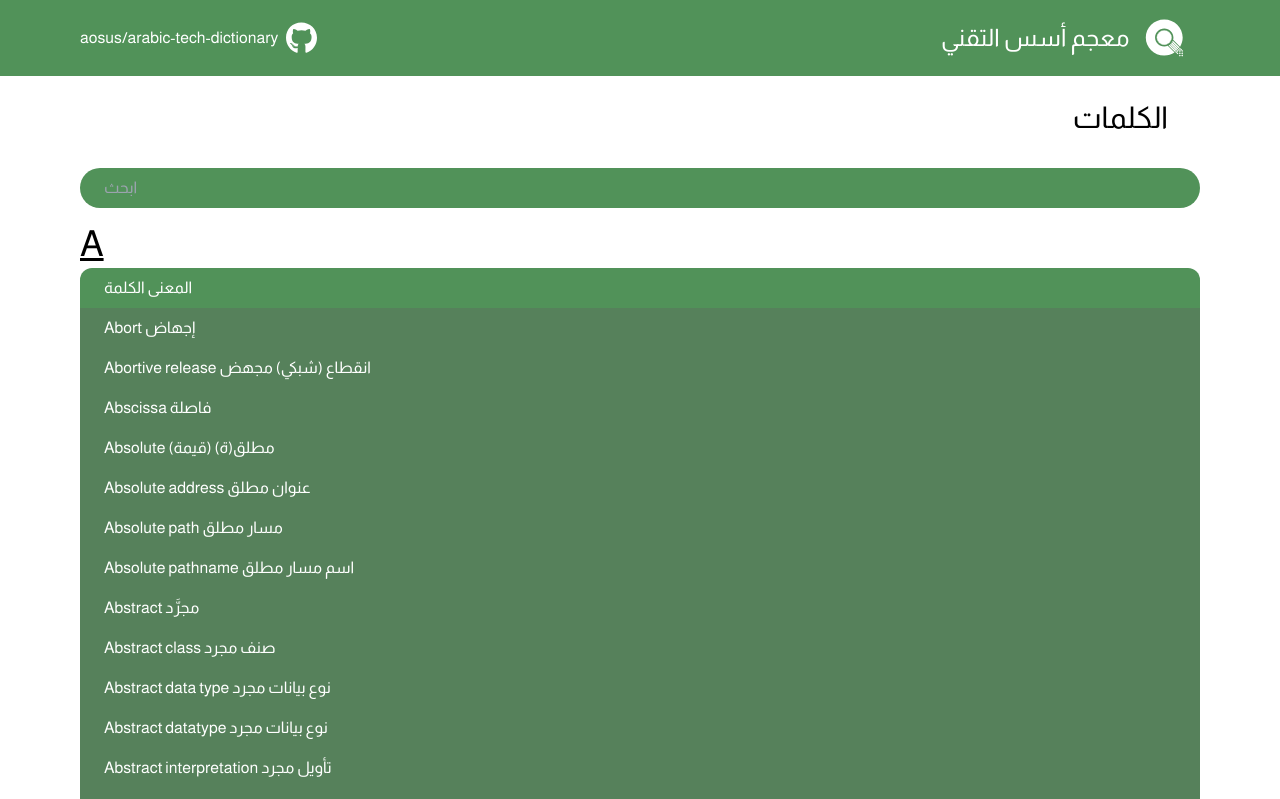
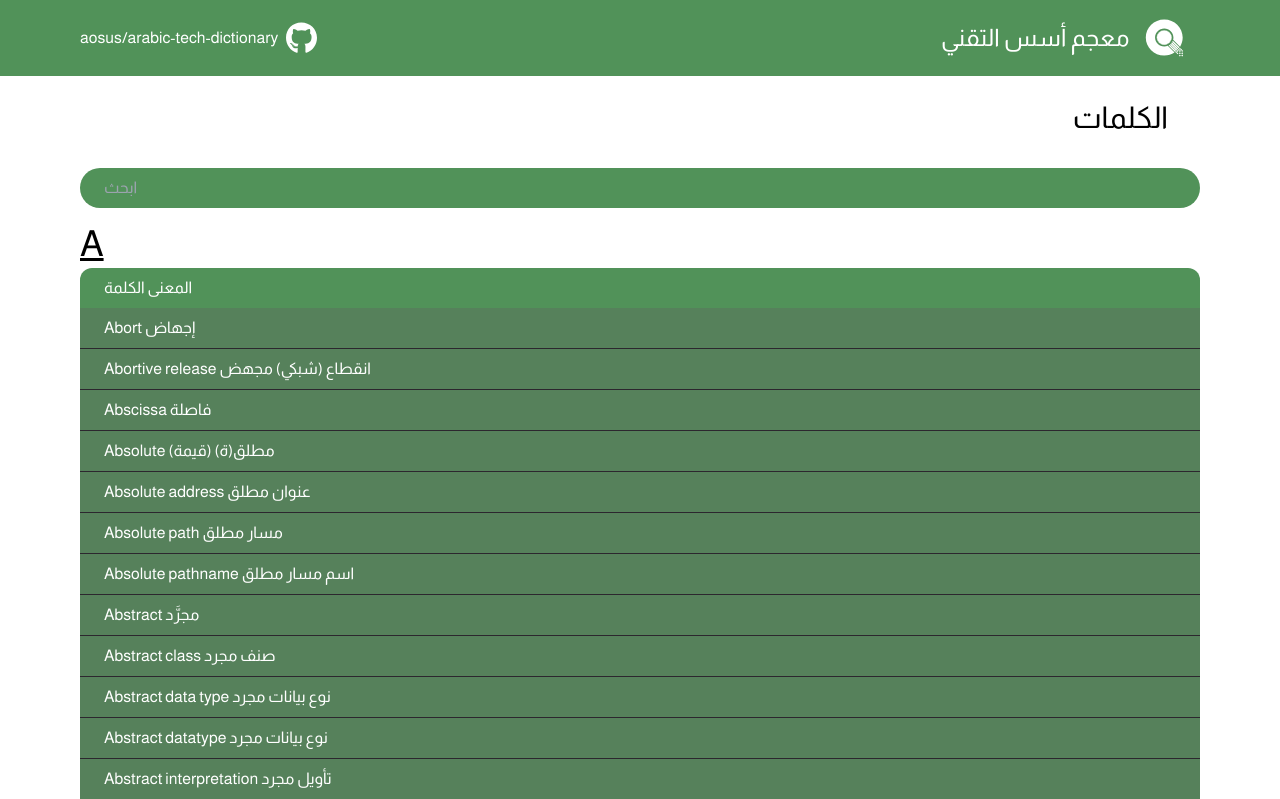
Before and after one commit to aosus/aosus-dictionary, a Nuxt app: page /dictionary in a window 1280 px wide. Shown: the top 799 px of the page. Built offline with nearby package versions, Linux system fonts and the light colour scheme.

Commit message:
Update dictionary.vue

```diff
--- a/frontend/pages/dictionary.vue
+++ b/frontend/pages/dictionary.vue
@@ -20,10 +20,10 @@
           dir="ltr"
           v-for="child in group.children"
           :key="child.word"
-          class="card !bg-[#56815b] under-border"
+          class="card !bg-[#56815b] under-border last:rounded-b-xl"
         >
-          <span class="" v-text="child.word" />
-          <span class="" v-text="child.translate" />
+          <span class="" v-html="child.word" />
+          <span class="" v-html="child.translate" />
         </div>
       </div>
     </div>
@@ -69,6 +69,10 @@ export default {
 }
 
 .under-border {
-  @apply "border-b-black border-solid border-b";
+  border-bottom: #2C272E solid 0.1px;
+}
+
+.under-border:last-child {
+  border: none;
 }
 </style>
```
